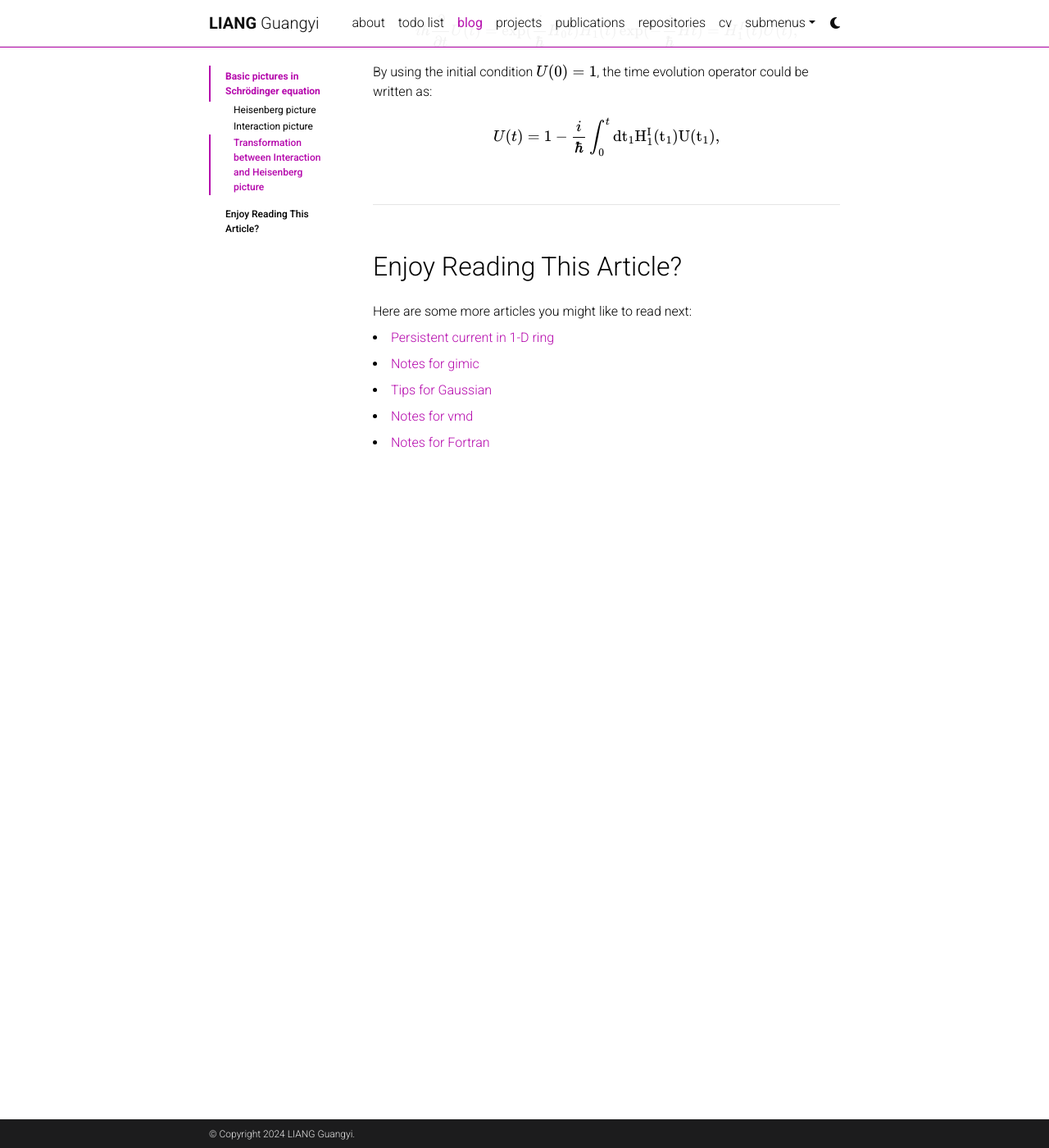
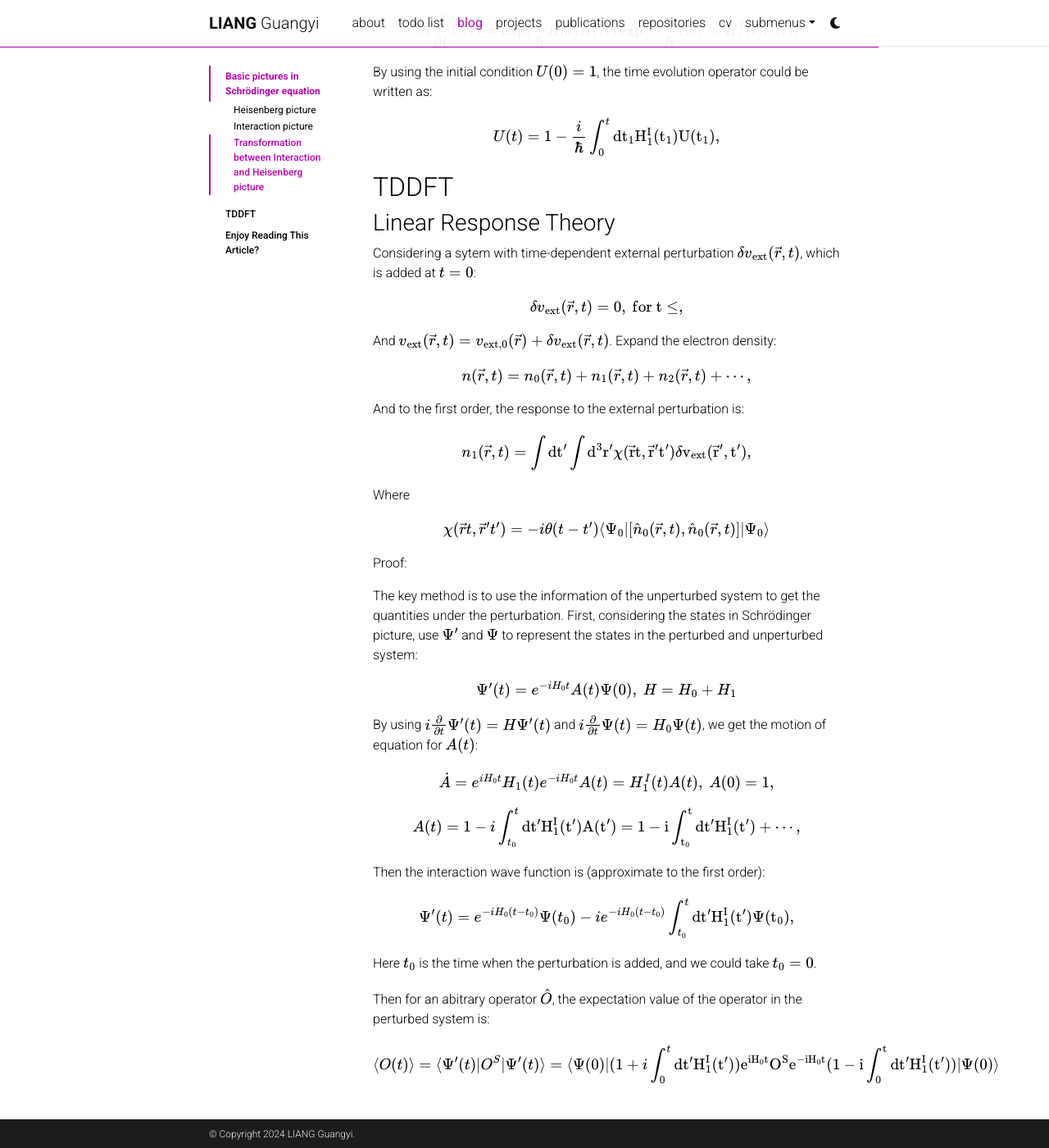
Before and after one commit to liangguangyii/liangguangyii.github.io, a Jekyll site: the page built from _posts/2024-3-12-notes-phy-tddft.md, in a window 1280 px wide and 1400 px high, scrolled down 1867 px. Shown: the whole window at 82% size. Built offline with Jekyll 4.4.1, drawn with Linux system fonts in a browser that asks for light colours; some web fonts are replaced; comment, search, counter and statistics services are not loaded; a style sheet for code colours, icons or effects is not loaded.

Commit message:
proof of linear response

```diff
--- a/_posts/2024-3-12-notes-phy-tddft.md
+++ b/_posts/2024-3-12-notes-phy-tddft.md
@@ -75,3 +75,47 @@
 By using the initial condition $$ U(0) = 1 $$, the time evolution operator could be written as:
 
 $$ U(t) = 1 - \frac{i}{\hbar} \int_0^t \rm{d} t_1 H_1^I (t_1) U(t_1), $$
+
+
+## TDDFT
+
+### Linear Response Theory
+
+Considering a sytem with time-dependent external perturbation $$ \delta v_{\rm{ext}} (\vec{r},t) $$, which is added at $$t=0$$:
+
+$$\delta v_{\rm{ext}} (\vec{r},t) = 0, \ \rm{for} \ t\leq ,$$
+
+And $$ v_{\rm{ext}} (\vec{r},t) = v_{\rm{ext},0}(\vec{r}) +  \delta v_{\rm{ext}} (\vec{r},t) $$. Expand the electron density:
+
+$$ n(\vec{r},t) = n_0(\vec{r},t) + n_1(\vec{r},t) + n_2(\vec{r},t) + \cdots,$$
+
+And to the first order, the response to the external perturbation is:
+
+$$ n_1 (\vec{r},t) = \int \rm{d} t' \int \rm{d}^3 r' \chi(\vec{r}t, \vec{r}'t') \delta v_{\rm{ext}} (\vec{r}',t'), $$
+
+Where
+
+$$ \chi(\vec{r}t, \vec{r}'t') = -i \theta(t - t') \langle \Psi_0 | [\hat{n}_0(\vec{r},t) , \hat{n}_0(\vec{r},t)] | \Psi_0 \rangle $$
+
+Proof:
+
+The key method is to use the information of the unperturbed system to get the quantities under the perturbation. First, considering the states in Schrödinger picture, use $$\Psi'$$ and $$\Psi$$  to represent the states in the perturbed and unperturbed system:
+
+$$ \Psi' (t) = e^{-i H_0 t}  A(t) \Psi(0), \ H = H_0 + H_1$$
+
+By using $$ i \frac{\partial}{\partial t} \Psi' (t) = H \Psi'(t) $$ and $$ i \frac{\partial}{\partial t} \Psi (t) = H_0 \Psi(t) $$, we get the motion of equation for $$A(t)$$:
+
+$$ \dot{A} = e^{i H_0 t} H_1(t) e^{-i H_0 t} A(t) = H_1^I (t) A(t), \ A(0) = 1, $$
+
+
+$$ A(t) = 1 - i \int_{t_0}^t \rm{d} t' H_1^I(t') A(t') = 1 - i \int_{t_0}^t \rm{d} t' H_1^I(t') + \cdots,  $$
+
+Then the interaction wave function is (approximate to the first order):
+
+$$ \Psi'(t) = e^{-i H_0 (t-t_0)} \Psi(t_0) - i e^{-i H_0 (t-t_0)} \int_{t_0}^t \rm{d} t' H_1^I (t') \Psi(t_0), $$
+
+Here $$t_0$$ is the time when the perturbation is added, and we could take $$t_0 = 0$$.
+
+Then for an abitrary operator $$\hat{O}$$, the expectation value of the operator in the perturbed system is:
+
+$$ \langle O(t) \rangle  = \langle \Psi'(t) | O^S | \Psi'(t) \rangle \\ = \langle \Psi(0) | (1 + i \int_0^t \rm{d} t' H_1^I (t') ) e^{i H_0 t} O^S  e^{-iH_0 t} (1 - i \int_0^t \rm{d} t' H_1^I (t') ) | \Psi(0) \rangle $$
```
